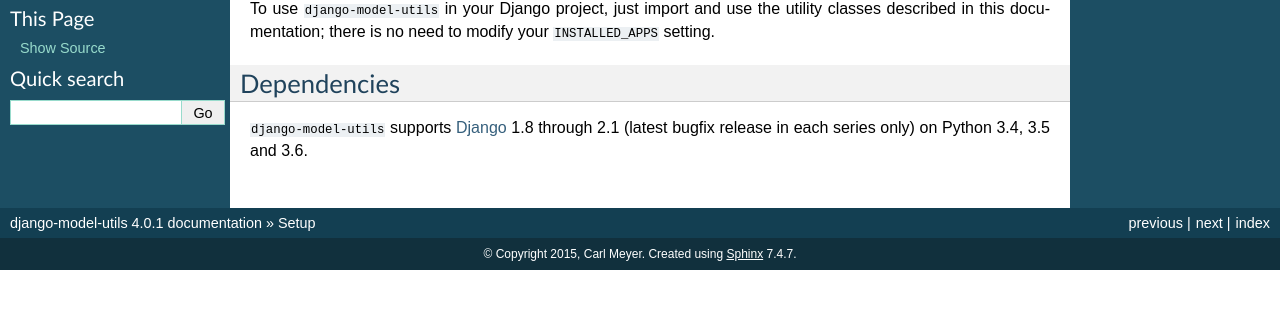
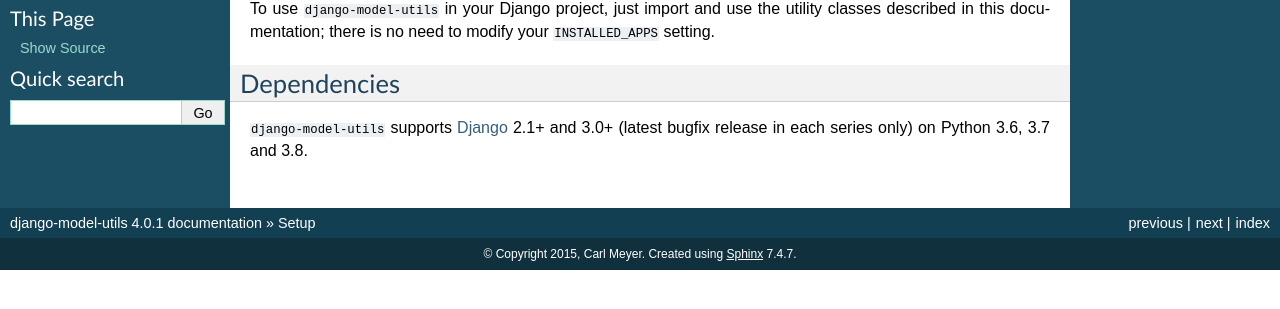
Before and after one commit to jazzband/django-model-utils, a Sphinx documentation site: the page built from docs/setup.rst, in a window 1280 px wide. Shown: the part 232-541 px from the top of the page. Built offline with Sphinx 7.4.7, drawn with Linux system fonts in a browser that asks for light colours.

Commit message:
Document current supported versions

```diff
--- a/docs/setup.rst
+++ b/docs/setup.rst
@@ -17,7 +17,7 @@
 Dependencies
 ============
 
-``django-model-utils`` supports `Django`_ 1.8 through 2.1 (latest bugfix
-release in each series only) on Python 3.4, 3.5 and 3.6.
+``django-model-utils`` supports `Django`_ 2.1+ and 3.0+ (latest bugfix
+release in each series only) on Python 3.6, 3.7 and 3.8.
 
 .. _Django: http://www.djangoproject.com/
```
